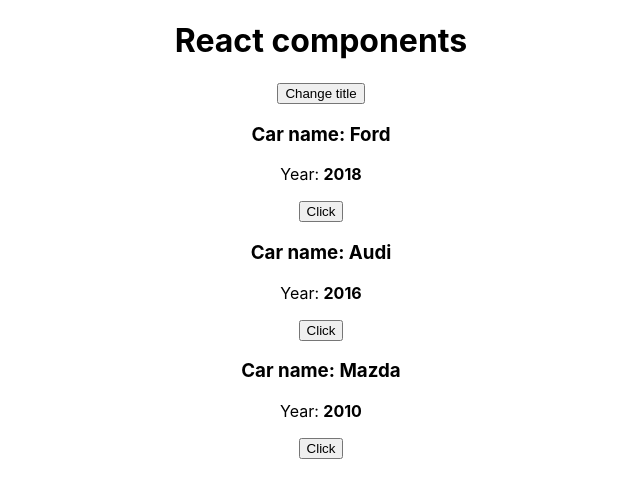
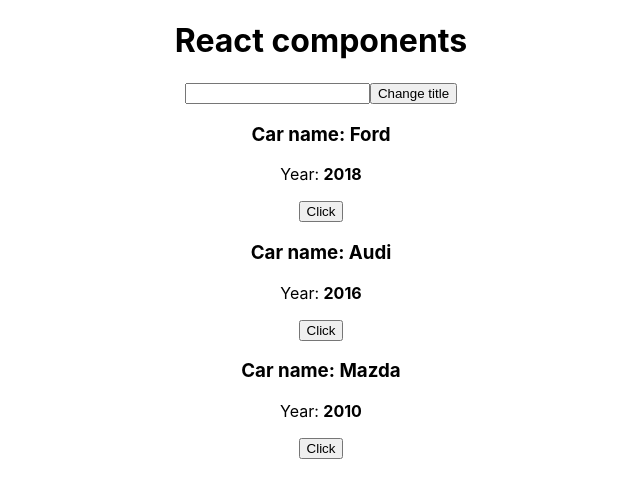
Before and after one commit to mexell96/react-course, a React (Create React App) app: page / in a window 1280 px wide. Shown: the top 498 px of the page, without its empty margins (319-959 px from the left). Built offline with nearby package versions, Linux system fonts and the light colour scheme.

Commit message:
added input

```diff
--- a/src/App.js
+++ b/src/App.js
@@ -17,6 +17,12 @@
     });
   };
 
+  handleInput = (event) => {
+    this.setState({
+      pageTitle: event.target.value,
+    });
+  };
+
   render() {
     console.log("render");
     const divStyle = {
@@ -28,6 +34,8 @@
     return (
       <div style={divStyle}>
         <h1>{this.state.pageTitle}</h1>
+
+        <input type="text" onChange={this.handleInput} />
 
         <button onClick={this.changeTitleHandler.bind(this, "Changed!")}>
           Change title
```
Also changed, not shown: 1 other file (tests, documents, lock files or other folders).
